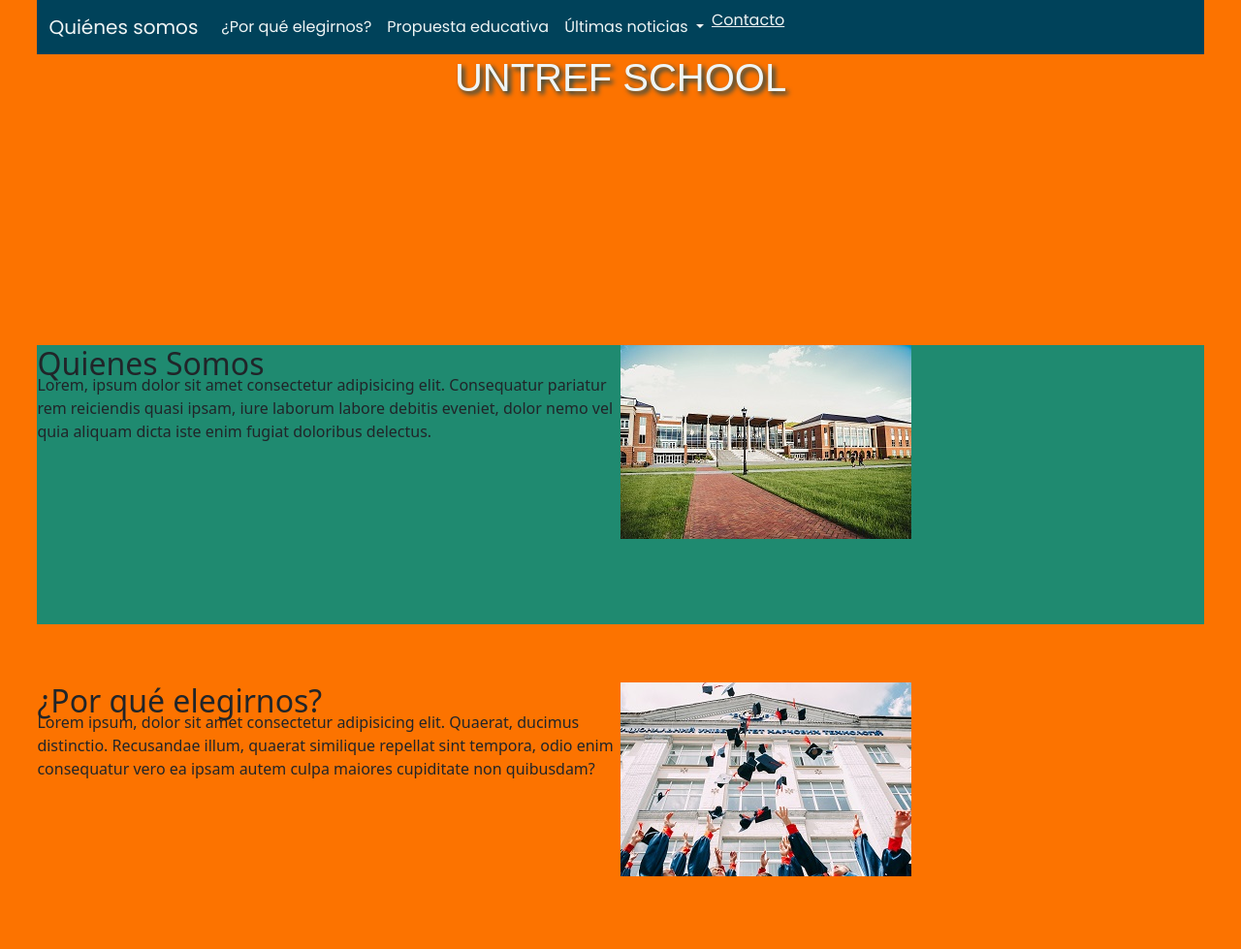
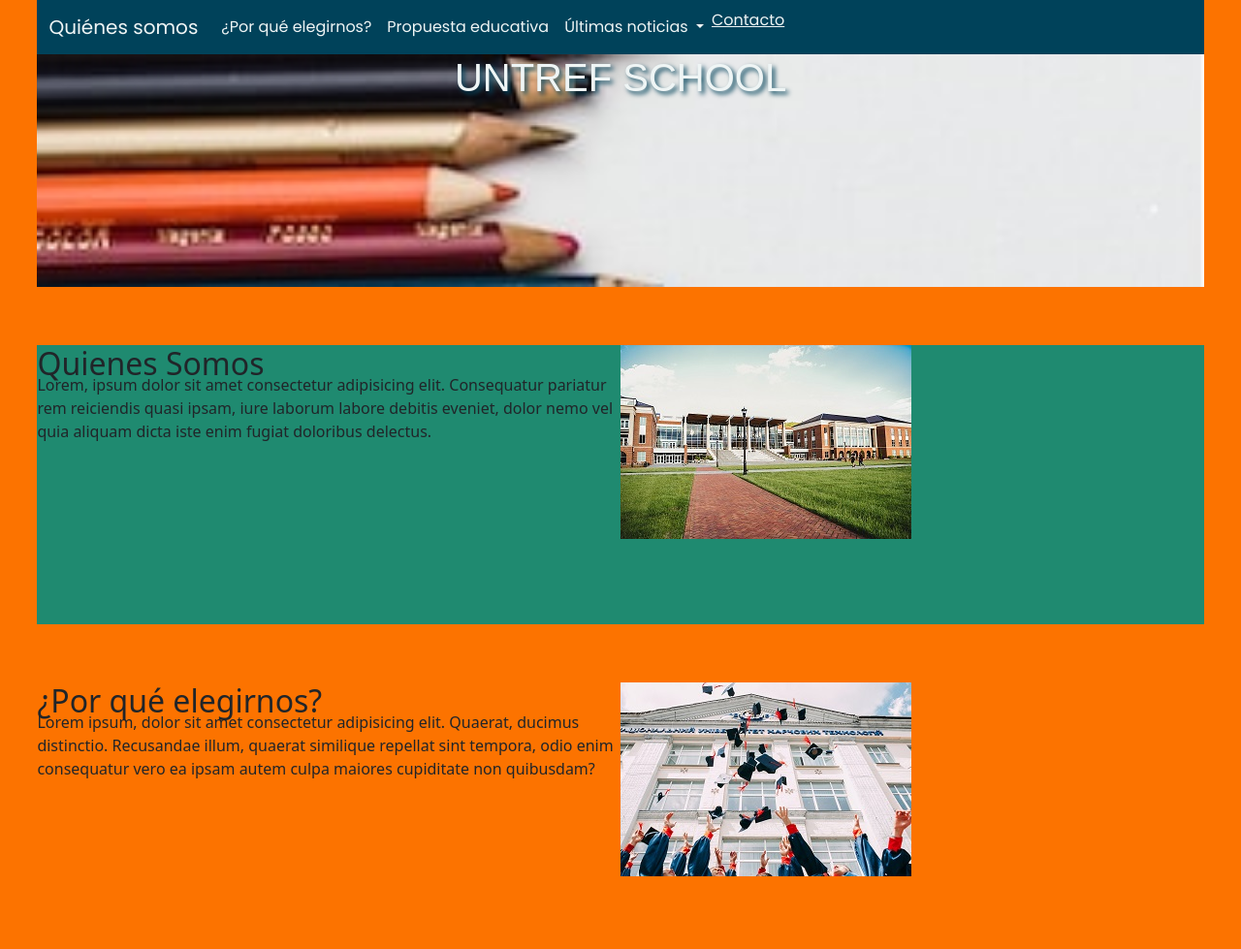
Before and after one commit to cristianmarcon/PROYECTO-INTEGRADOR-WEB-UNTREFSCHOOL, a plain HTML site: page index.html in a window 1280 px wide. Shown: the top 979 px of the page at 97% size. Drawn offline with nearby package versions, Linux system fonts and the light colour scheme; the site is published under a folder, as on GitHub Pages, so addresses that start at the root find nothing; a web font is replaced by a local one.

Commit message:
correcion imagen de portada

```diff
--- a/css/style.css
+++ b/css/style.css
@@ -11,7 +11,7 @@ h1{
     font-family:'Belanosima', sans-serif;
 }
 header {
-    background-image: url(/img/Titulo.jpg);
+    background-image: url(../img/Titulo.jpg);
     background-size: cover;
     height: 30vh;
 }
```
